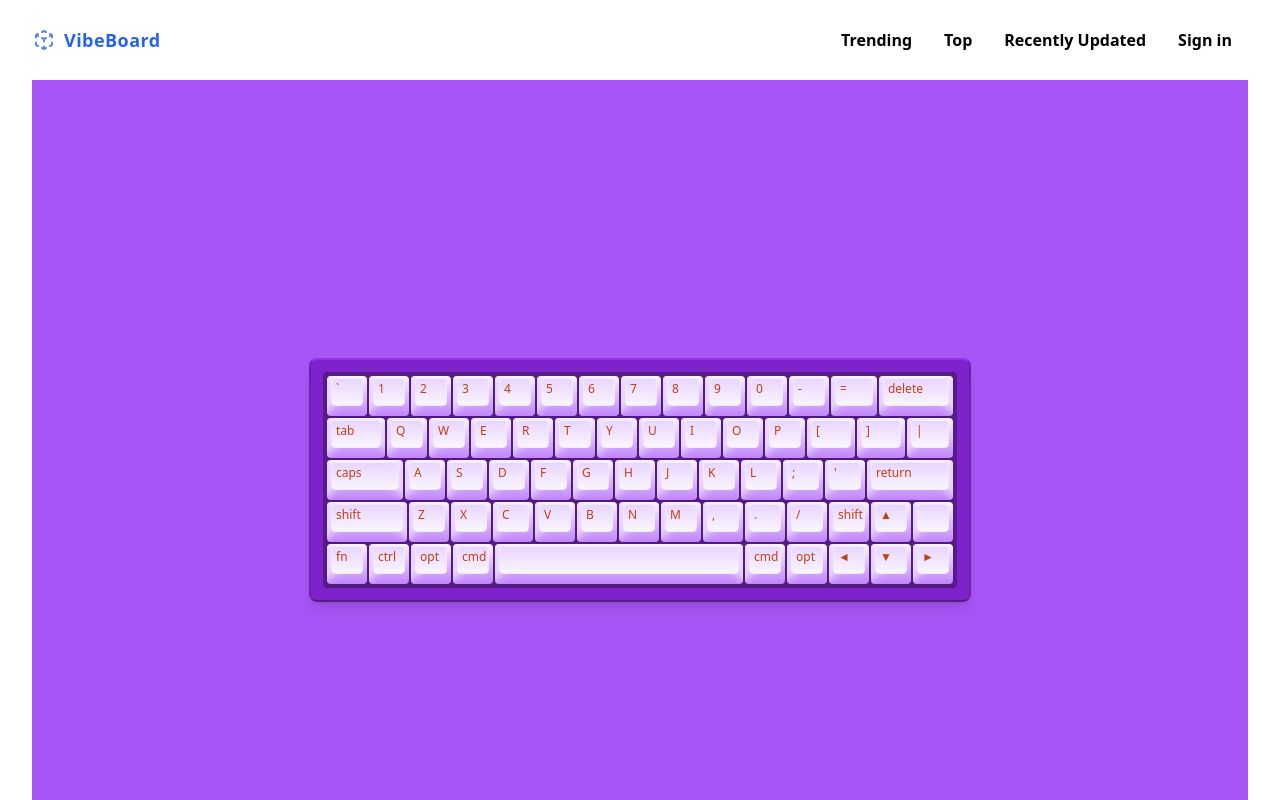
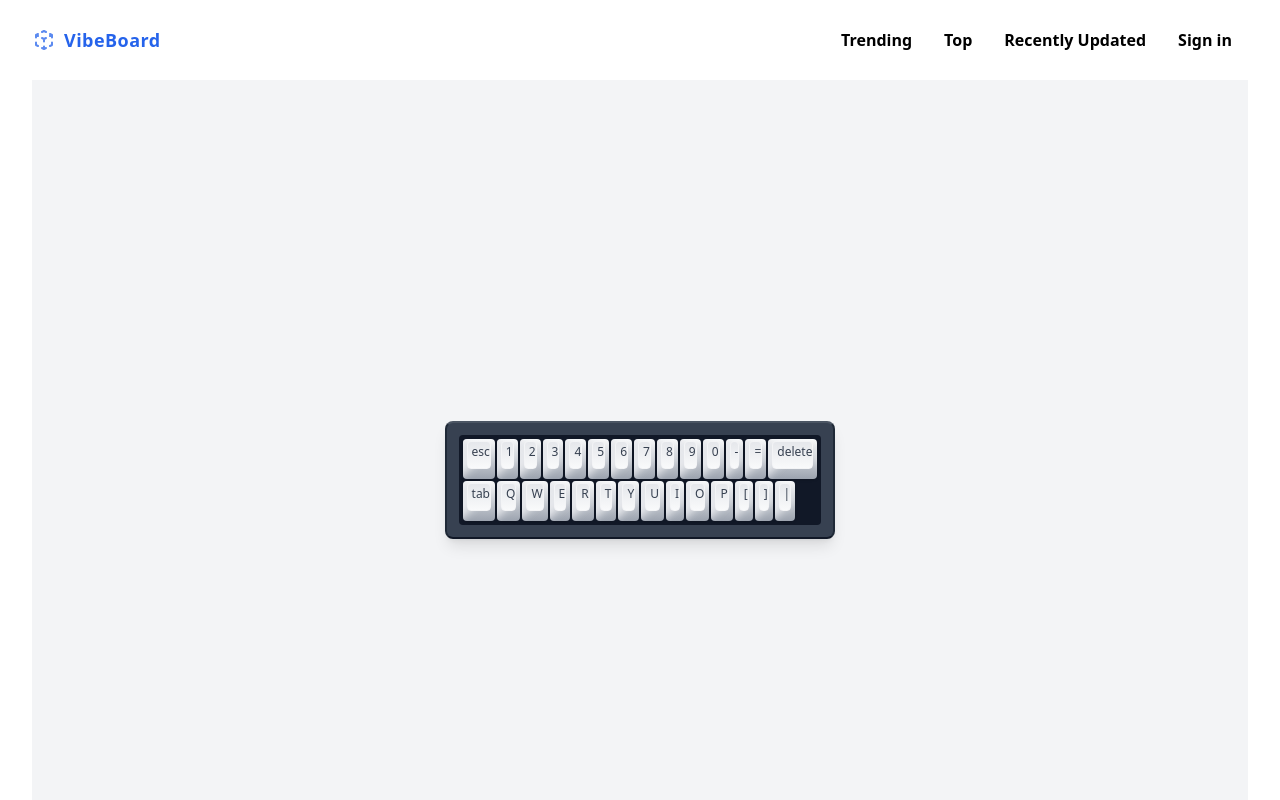
Before and after one commit to michaelchu/vibeboard, a React (Create React App) app: page / in a window 1280 px wide. Shown: the top 800 px of the page. Built offline with nearby package versions, Linux system fonts and the light colour scheme; no server answers.

Commit message:
Improve keyboard implementation 3

```diff
--- a/src/components/Keyboard2.js
+++ b/src/components/Keyboard2.js
@@ -12,26 +12,27 @@ const Keyboard2 = ({ keys }) => {
   const renderKey = (key) => (
     <div
       key={key.label}
-      className={`h-10 min-w-10 ${key.flexGrow ? "flex-grow" : ""}`}
+      // className={`h-10 min-w-${key.width} ${key.flexGrow ? "flex-grow" : ""}`}
+      className={`h-10 ${key.flexGrow ? "flex-grow" : ""}`}
     >
       <button
-        className={`overflow-hidden relative h-10 px-1 rounded flex justify-center shadow align-center bg-gradient-to-b from-purple-50 to-purple-400 pt-[2px] transition-all duration-75 top-0 active:top-1 w-${key.width}`}
+        className={`overflow-hidden relative h-10 px-1 rounded flex justify-center shadow align-center bg-gradient-to-b from-gray-50 to-gray-400 pt-[2px] transition-all duration-75 top-0 active:top-1 w-[${key.width}px]`}
       >
         <div className="w-full h-10 absolute -top-[2px] left-0 flex items-center justify-between blur-sm">
-          <div className="h-8 w-8 bg-purple-200 flex-shrink-0 rotate-45 -left-5 relative"></div>
-          <div className="h-8 w-8 bg-purple-200 flex-shrink-0 rotate-45 -right-5 relative"></div>
+          <div className="h-8 w-8 bg-gray-200 flex-shrink-0 rotate-45 -left-5 relative"></div>
+          <div className="h-8 w-8 bg-gray-200 flex-shrink-0 rotate-45 -right-5 relative"></div>
         </div>
-        <div className="relative h-7 border border-purple-100 flex-grow bg-gradient-to-b from-purple-200 to-purple-50 flex pt-1 pl-1 rounded">
-          <span className="leading-none">{key.label}</span>
+        <div className="relative h-7 border border-gray-100 flex-grow bg-gradient-to-b from-gray-200 to-gray-50 flex pt-1 pl-1 rounded">
+          <span className="leading-none text-xs">{key.label}</span>
         </div>
       </button>
     </div>
   );
 
   return (
-    <main className="min-w-full bg-purple-500 text-orange-700 text-xs min-h-screen flex items-center justify-center">
-      <div className="bg-purple-700 p-3 rounded-lg border-2 border-t-purple-600 border-x-purple-800 border-b-purple-900 shadow-lg">
-        <div className="p-1 bg-purple-900 rounded overflow-hidden">
+    <main className="min-w-full bg-gray-100 text-gray-700 min-h-screen flex items-center justify-center">
+      <div className="bg-gray-700 p-3 rounded-lg border-2 border-t-gray-600 border-x-gray-800 border-b-gray-900 shadow-lg">
+        <div className="p-1 bg-gray-900 rounded overflow-hidden">
           {Object.keys(keysByRow).map((rowNumber) => (
             <div
               key={rowNumber}
--- a/src/keyboards/keys2.js
+++ b/src/keyboards/keys2.js
@@ -1,67 +1,71 @@
 export const keys2 = [
-  { label: "`", width: "full", row: "1" },
-  { label: "1", width: "full", row: "1" },
-  { label: "2", width: "full", row: "1" },
-  { label: "3", width: "full", row: "1" },
-  { label: "4", width: "full", row: "1" },
-  { label: "5", width: "full", row: "1" },
-  { label: "6", width: "full", row: "1" },
-  { label: "7", width: "full", row: "1" },
-  { label: "8", width: "full", row: "1" },
-  { label: "9", width: "full", row: "1" },
-  { label: "0", width: "full", row: "1" },
-  { label: "-", width: "full", row: "1" },
-  { label: "=", width: "full", row: "1", flexGrow: true },
-  { label: "delete", width: "full", row: "1", flexGrow: true },
-  { label: "tab", width: "full", row: "2", flexGrow: true },
-  { label: "Q", width: "full", row: "2" },
-  { label: "W", width: "full", row: "2" },
-  { label: "E", width: "full", row: "2" },
-  { label: "R", width: "full", row: "2" },
-  { label: "T", width: "full", row: "2" },
-  { label: "Y", width: "full", row: "2" },
-  { label: "U", width: "full", row: "2" },
-  { label: "I", width: "full", row: "2" },
-  { label: "O", width: "full", row: "2" },
-  { label: "P", width: "full", row: "2" },
-  { label: "[", width: "12", row: "2" },
-  { label: "]", width: "12", row: "2" },
-  { label: "|", width: "full", row: "2", flexGrow: true },
-  { label: "caps", width: "full", row: "3", flexGrow: true },
-  { label: "A", width: "full", row: "3" },
-  { label: "S", width: "full", row: "3" },
-  { label: "D", width: "full", row: "3" },
-  { label: "F", width: "full", row: "3" },
-  { label: "G", width: "full", row: "3" },
-  { label: "H", width: "full", row: "3" },
-  { label: "J", width: "full", row: "3" },
-  { label: "K", width: "full", row: "3" },
-  { label: "L", width: "full", row: "3" },
-  { label: ";", width: "full", row: "3" },
-  { label: "'", width: "full", row: "3" },
-  { label: "return", width: "full", row: "3", flexGrow: true },
-  { label: "shift", width: "20", row: "4", flexGrow: true },
-  { label: "Z", width: "full", row: "4" },
-  { label: "X", width: "full", row: "4" },
-  { label: "C", width: "full", row: "4" },
-  { label: "V", width: "full", row: "4" },
-  { label: "B", width: "full", row: "4" },
-  { label: "N", width: "full", row: "4" },
-  { label: "M", width: "full", row: "4" },
-  { label: ",", width: "full", row: "4" },
-  { label: ".", width: "full", row: "4" },
-  { label: "/", width: "full", row: "4" },
-  { label: "shift", width: "full", row: "4", flexGrow: true },
-  { label: "▲", width: "full", row: "4" },
-  { label: "", width: "full", row: "4" },
-  { label: "fn", width: "full", row: "5" },
-  { label: "ctrl", width: "full", row: "5" },
-  { label: "opt", width: "full", row: "5" },
-  { label: "cmd", width: "full", row: "5" },
-  { label: "", width: "full", row: "5", flexGrow: true },
-  { label: "cmd", width: "full", row: "5" },
-  { label: "opt", width: "full", row: "5" },
-  { label: "◄", width: "full", row: "5" },
-  { label: "▼", width: "full", row: "5" },
-  { label: "►", width: "full", row: "5" },
+  { label: "esc", width: "40", row: "1"},
+  { label: "1", width: "40", row: "1" },
+  { label: "2", width: "40", row: "1" },
+  { label: "3", width: "40", row: "1" },
+  { label: "4", width: "40", row: "1" },
+  { label: "5", width: "40", row: "1" },
+  { label: "6", width: "40", row: "1" },
+  { label: "7", width: "40", row: "1" },
+  { label: "8", width: "40", row: "1" },
+  { label: "9", width: "40", row: "1" },
+  { label: "0", width: "40", row: "1" },
+  { label: "-", width: "40", row: "1" },
+  { label: "=", width: "40", row: "1" },
+  { label: "delete", width: "80", row: "1"},
+
+  { label: "tab", width: "123", row: "2" },
+  { label: "Q", width: "40", row: "2" },
+  { label: "W", width: "40", row: "2" },
+  { label: "E", width: "40", row: "2" },
+  { label: "R", width: "40", row: "2" },
+  { label: "T", width: "40", row: "2" },
+  { label: "Y", width: "40", row: "2" },
+  { label: "U", width: "40", row: "2" },
+  { label: "I", width: "40", row: "2" },
+  { label: "O", width: "40", row: "2" },
+  { label: "P", width: "40", row: "2" },
+  { label: "[", width: "40", row: "2" },
+  { label: "]", width: "40", row: "2" },
+  { label: "|", width: "40", row: "2" },
+  //
+  // { label: "caps", width: "14", row: "3", flexGrow: true },
+  // { label: "A", width: "10", row: "3" },
+  // { label: "S", width: "10", row: "3" },
+  // { label: "D", width: "10", row: "3" },
+  // { label: "F", width: "10", row: "3" },
+  // { label: "G", width: "10", row: "3" },
+  // { label: "H", width: "10", row: "3" },
+  // { label: "J", width: "10", row: "3" },
+  // { label: "K", width: "10", row: "3" },
+  // { label: "L", width: "10", row: "3" },
+  // { label: ";", width: "10", row: "3" },
+  // { label: "'", width: "10", row: "3" },
+  // { label: "return", width: "10", row: "3", flexGrow: true },
+  //
+  // { label: "shift    ", width: "10", row: "4", flexGrow: true },
+  // { label: "Z", width: "10", row: "4" },
+  // { label: "X", width: "10", row: "4" },
+  // { label: "C", width: "10", row: "4" },
+  // { label: "V", width: "10", row: "4" },
+  // { label: "B", width: "10", row: "4" },
+  // { label: "N", width: "10", row: "4" },
+  // { label: "M", width: "10", row: "4" },
+  // { label: ",", width: "10", row: "4" },
+  // { label: ".", width: "10", row: "4" },
+  // { label: "/", width: "10", row: "4" },
+  // { label: "shift    ", width: "10", row: "4", flexGrow: true},
+  // { label: "▲", width: "10", row: "4" },
+  // { label: "", width: "10", row: "4" },
+  //
+  // { label: "fn", width: "10", row: "5" },
+  // { label: "ctrl", width: "10", row: "5" },
+  // { label: "opt", width: "10", row: "5" },
+  // { label: "cmd", width: "10", row: "5" },
+  // { label: "", width: "10", row: "5", flexGrow: true },
+  // { label: "cmd", width: "10", row: "5" },
+  // { label: "opt", width: "10", row: "5" },
+  // { label: "◄", width: "10", row: "5" },
+  // { label: "▼", width: "10", row: "5" },
+  // { label: "►", width: "10", row: "5" },
 ];
--- a/tailwind.config.js
+++ b/tailwind.config.js
@@ -2,12 +2,13 @@ module.exports = {
   content: [
     "./src/pages/**/*.{js,ts,jsx,tsx}",
     "./src/components/**/*.{js,ts,jsx,tsx}",
+    "./src/keyboards/**/*.{js,ts,jsx,tsx}",
   ],
   theme: {
     extend: {
       minWidth: {
-        '10': '2.5rem'
-      }
+        '12': "2rem",
+      },
     },
     container: {
       center: true,
```
Also changed, not shown: package.json (+5 -5 lines), 1 other file (tests, documents, lock files or other folders).
